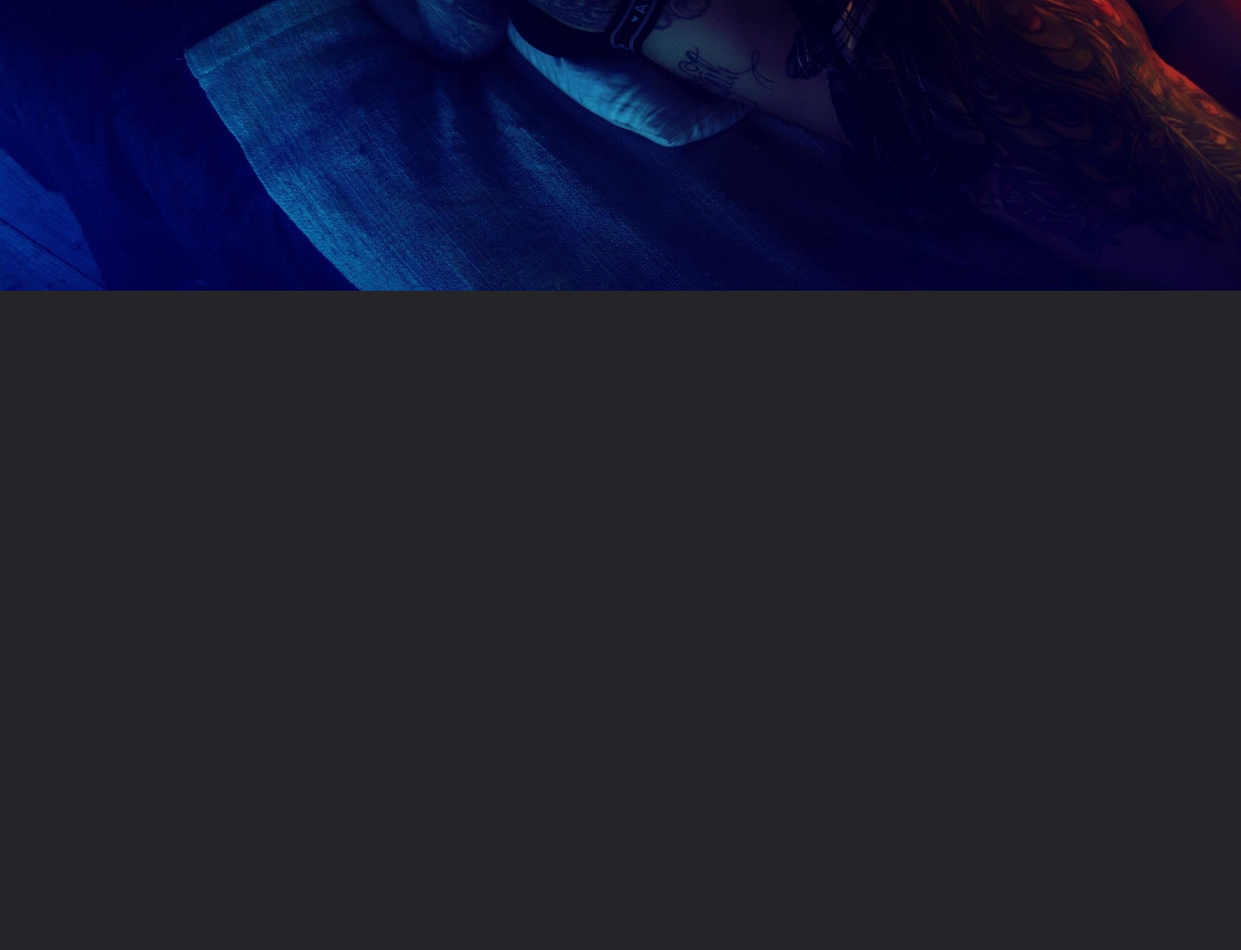
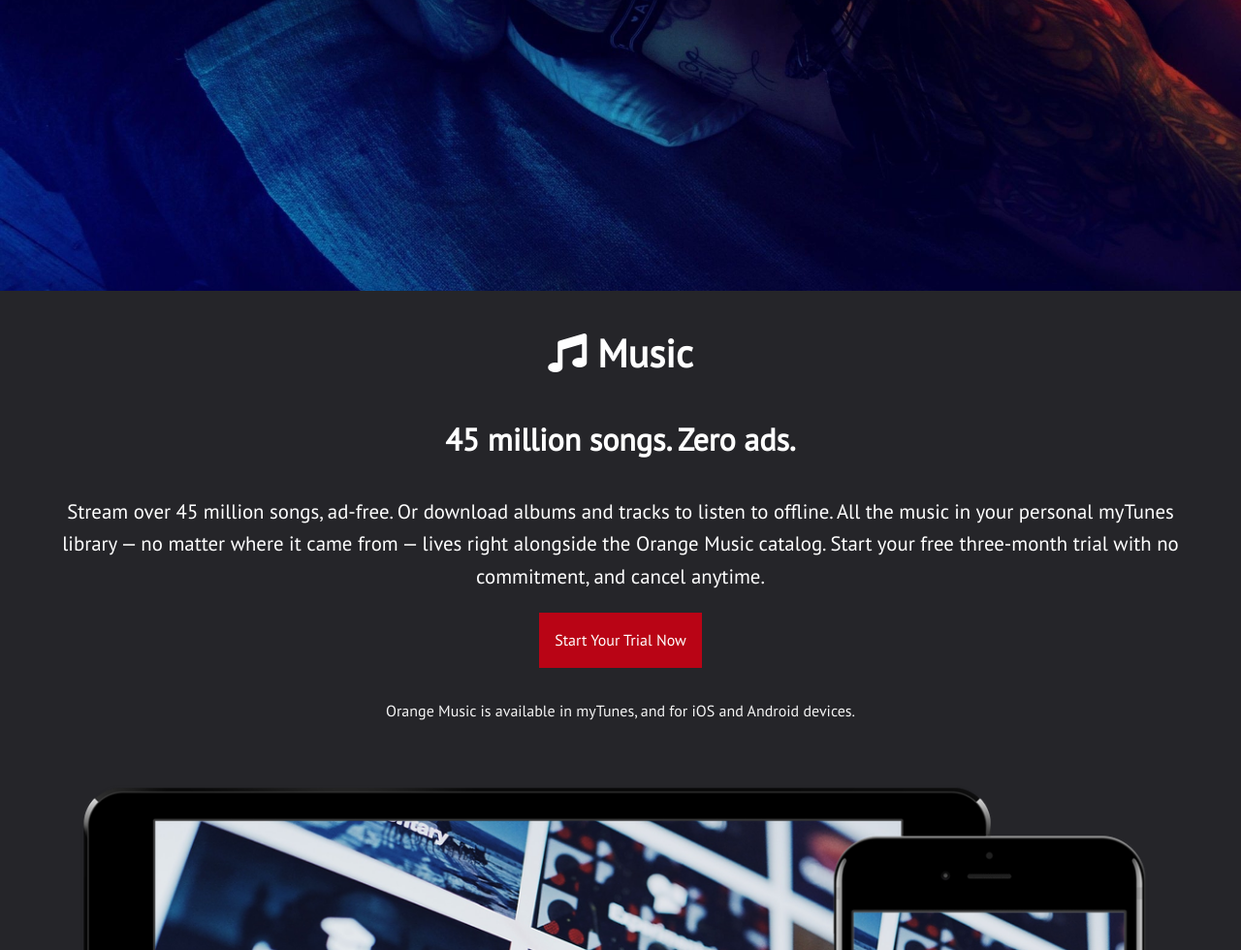
Before and after one commit to markgmz92/landing_page, a plain HTML site: page index.html in a window 1280 px wide. Shown: the part 500-1480 px from the top of the page at 97% size. Before the commit the page ends 800 px from the top, so only its background shows below. Drawn offline with nearby package versions, Linux system fonts and the light colour scheme.

Commit message:
music section CSS done

```diff
--- a/css/style.css
+++ b/css/style.css
@@ -1,4 +1,13 @@
 @import url('https://fonts.googleapis.com/css?family=PT+Sans');
+
+/* CSS Variables */
+:root {
+    --primary-color: #b90415;
+    --primary-color-hover: #d3071b;
+    --secondary-color: #103063;
+    --primary-color-hover: #143f85;
+    --light-color: #f4f4f4;
+}
 
 body {
     font-family: 'PT Sans', sans-serif;
@@ -7,6 +16,30 @@ body {
     color: #fff;
     line-height: 1.6;
   }
+
+img {
+    width: 100%;
+}
+
+a {
+    text-decoration: none;
+    color: #ccc;
+}
+
+/* Section */
+.section {
+    padding: 2rem 0;
+}
+
+.section-head {
+    font-size: 2.5rem;
+    margin: 0;
+}
+
+.section h3{
+    font-size: 2rem;
+}
+
 
   /* Showcase */
   #showcase{
@@ -44,6 +77,51 @@ body {
       font-size: 1.3rem;
   }
 
+  /* Buttons */
+.btn {
+    padding: 1rem;
+    color: #fff;
+    display: inline-block;
+}
+
+.btn-primary {
+    background: var(--primary-color);
+}
+
+.btn-primary-hover {
+    background: var(--primary-color-hover);
+}
+
+.btn-secondary {
+    background: var(--secondary-color);
+}
+
+.btn-secondary-hover {
+    background: var(--secondary-color-hover);
+}
+
+/** Text colors **/
+.text-primary {
+    color: var(--primary-color);
+}
+
+.text-secondary {
+    color:var(--secondary-color);
+}
+
+.text-light {
+    color: var(--light-color);
+}
+
+  .mb {
+      margin-bottom: 1rem;
+  }
+
+  .mt{
+      margin-top: 1rem;
+  }
+
+  /* Navigation*/
   nav {
     height: 40px;
     width: 100%;
--- a/index.html
+++ b/index.html
@@ -46,6 +46,24 @@
     </div>
 
     <!-- Music Section-->
+    <section id="music" class="section">
+        <div class="container">
+            <h2 class="section-head">
+                <i class="fas fa-music"></i> Music
+            </h2>
+            <h3>45 million songs. Zero ads.</h3>
+            <p class="lead">
+                Stream over 45 million songs, ad-free. Or download albums and tracks to listen to offline. All the music in your personal
+                myTunes library — no matter where it came from — lives right alongside the Orange Music catalog. Start your free
+                three-month trial with no commitment, and cancel anytime.
+            </p>
+            <a href="" class="btn btn-primary mb">Start Your Trial Now</a>
+            <p class="text-light">
+                Orange Music is available in myTunes, and for iOS and Android devices.
+            </p>
+            <img src="img/mockup1.png" alt="">
+        </div>
+    </section>
 
     <!-- Video Section-->
 
```
